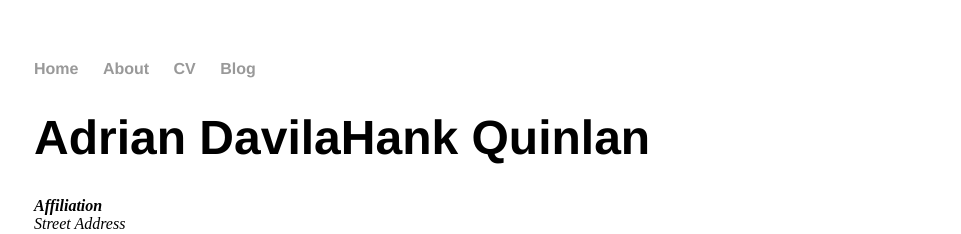
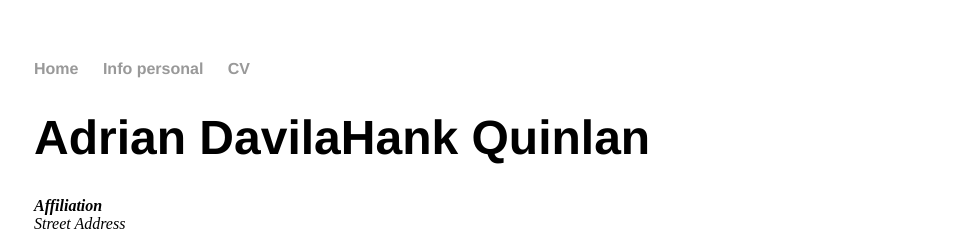
Before and after one commit to isx48102233/isx48102233.github.io, a Jekyll site: the page built from cv/index.html, in a window 1280 px wide. Shown: the top 234 px of the page, without its empty margins (158-1119 px from the left). Built offline with Jekyll 4.4.1, drawn with Linux system fonts in a browser that asks for light colours.

Commit message:
Update default.html
menu changed

```diff
--- a/_layouts/default.html
+++ b/_layouts/default.html
@@ -9,9 +9,8 @@
 			<nav>
 	    		<ul>
 	        		<li><a href="/">Home</a></li>
-		        	<li><a href="/about">About</a></li>
-	        		<li><a href="/cv">CV</a></li>
-	        		<li><a href="/blog">Blog</a></li>
+		        	<li><a href="/about">Info personal</a></li>
+				<li><a href="/cv">CV</a></li>
 	    		</ul>
 			</nav>
 			<div class="container">
```
